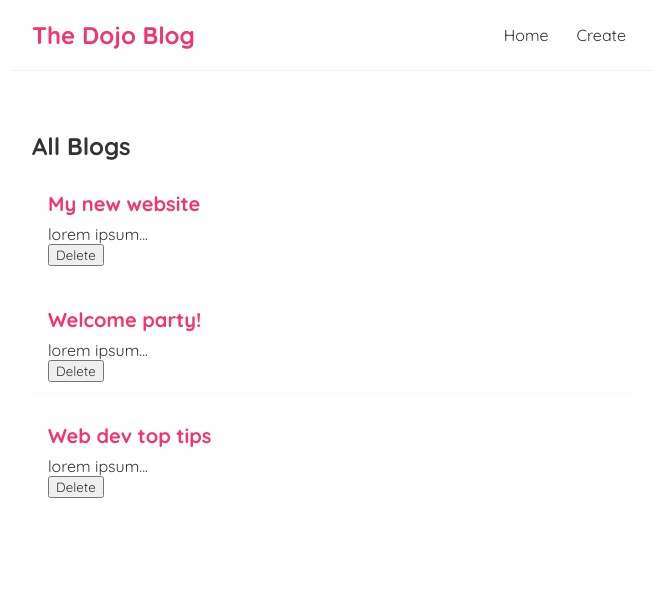
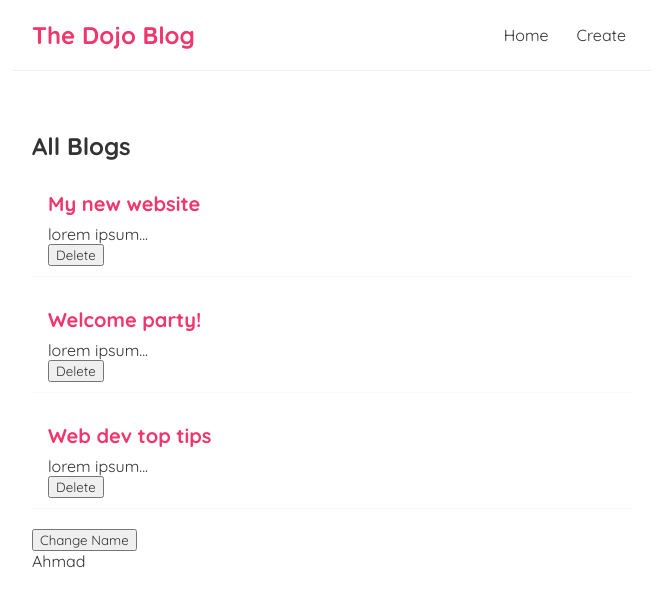
Before and after one commit to ahmad-44/react-netninja-yt, a React (Create React App) app: page / in a window 1280 px wide. Shown: the top 606 px of the page, without its empty margins (308-965 px from the left). Built offline with nearby package versions, Linux system fonts and the light colour scheme.

Commit message:
Dependencay array. control on which state changes useEffect will trigger

```diff
--- a/src/Home.js
+++ b/src/Home.js
@@ -8,6 +8,8 @@ const Home = () => {
         { title: 'Web dev top tips', body: 'lorem ipsum...', author: 'mario', id: 3 }
       ])
 
+    const [name, setName] = useState('Ahmad');
+
     const handleDelete = (id) => {
         const newBlogs = blogs.filter(blog => blog.id !== id);
         setBlogs(newBlogs)
@@ -16,10 +18,12 @@ const Home = () => {
     useEffect(() => {
         console.log('use effect ran');
         console.log(blogs);
-      })
+      }, [name])
     return(
         <div className="home">
             <BlogList blogs={blogs} title="All Blogs" handleDelete={handleDelete} />
+            <button onClick={()=>setName('Ali')}>Change Name</button>
+            <p>{ name }</p>
         </div>
     );
 }
```
